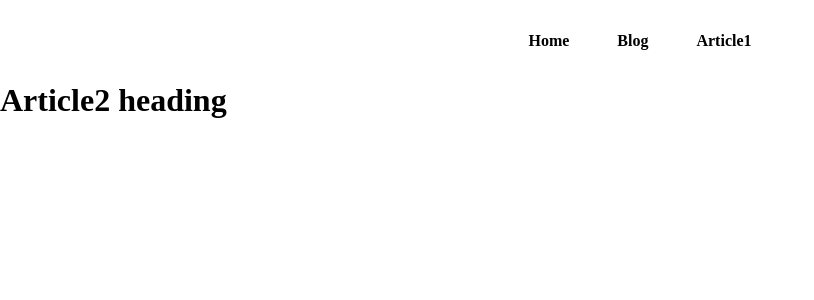
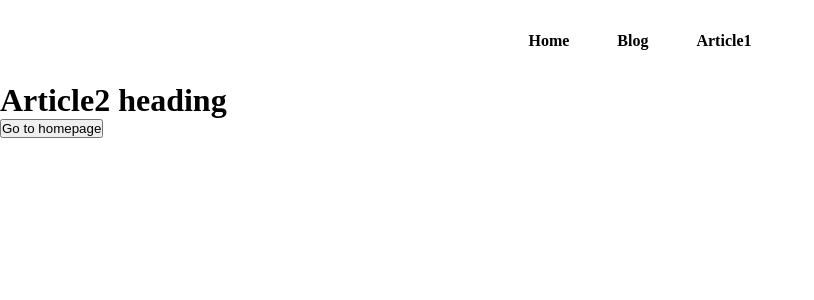
Before and after one commit to saidibnali19/my-second-next-app, a Next.js app: page /blog/article2 in a window 1280 px wide. Shown: the top 300 px of the page, without its empty margins (0-814 px from the left). Built offline with nearby package versions, Linux system fonts and the light colour scheme.

Commit message:
create two buttons in article1 and article2 routes to programmatically navigate to the homepage using useRouter hook

```diff
--- a/src/app/blog/article2/page.js
+++ b/src/app/blog/article2/page.js
@@ -1,7 +1,14 @@
+"use client"
+
+import { useRouter } from "next/navigation"
+
 export default function Article2Page() {
+    const router = useRouter()
+
     return (
         <>
             <h1>Article2 heading</h1>
+            <button onClick={() => router.push("/")}>Go to homepage</button>
         </>
     )
 }
```
Also changed, not shown: src/app/blog/article1/page.js (+6 -2 lines).
